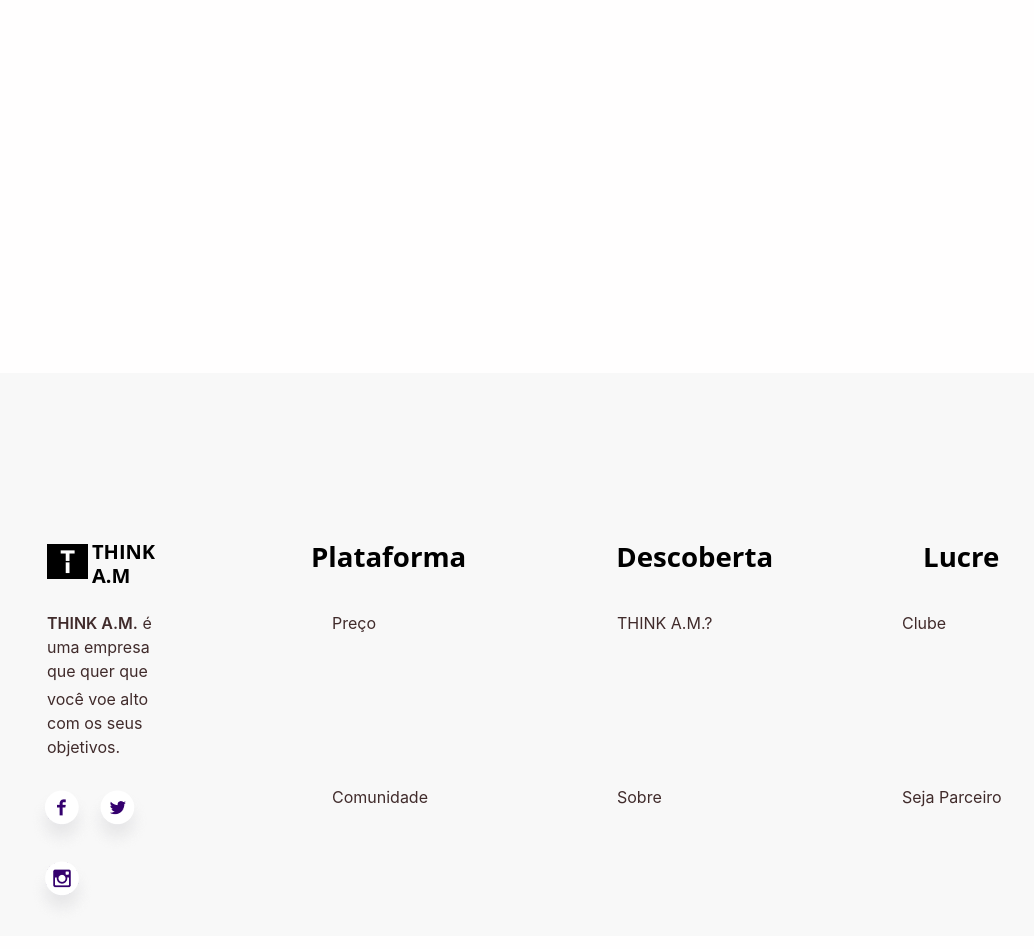
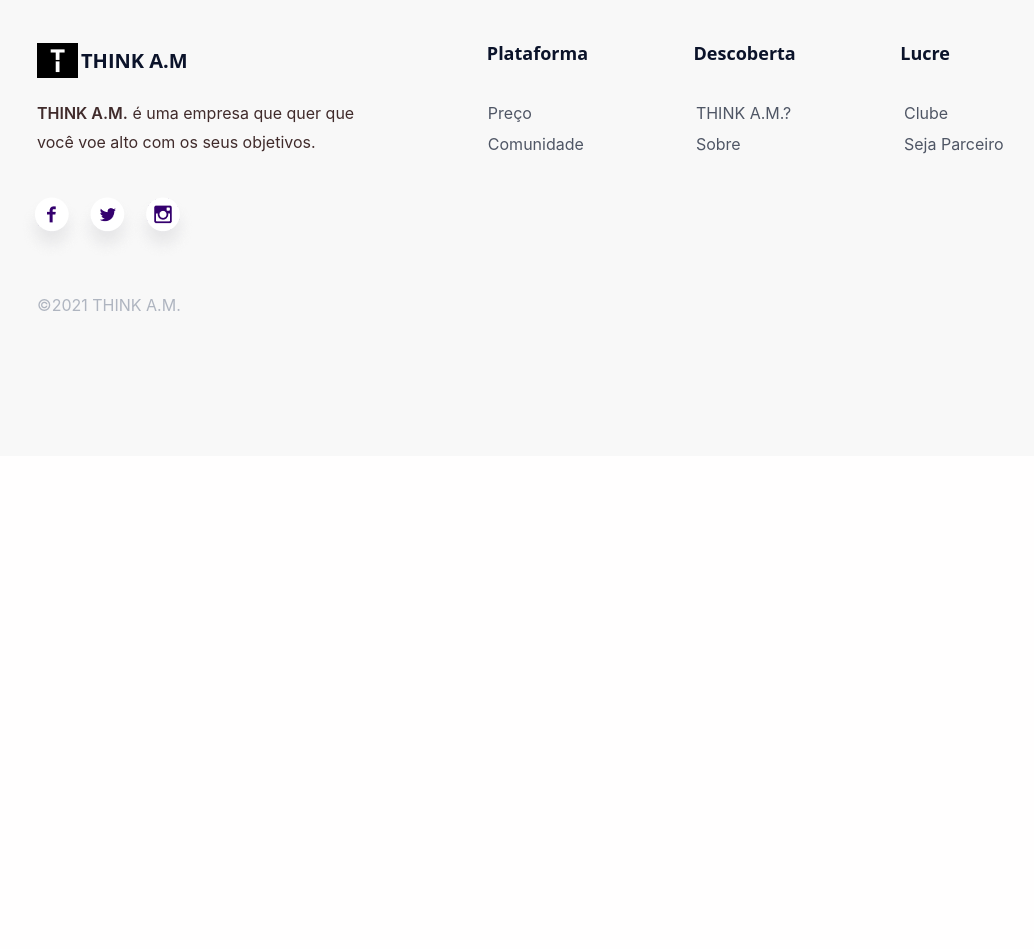
Before and after one commit to felipealbuquerq/primeirasemanadothinker, an Angular app in the folder angular/: page / in a window 1280 px wide. Shown: the part 1460-2409 px from the top of the page, without its empty margins (103-1137 px from the left). After the commit the page ends 1916 px from the top, so only its background shows below. Built offline with nearby package versions, Linux system fonts and the light colour scheme.

Commit message:
FEAT #8 - Created footer

```diff
--- a/angular/src/app/footer/footer.component.html
+++ b/angular/src/app/footer/footer.component.html
@@ -1,77 +1,51 @@
-<!-- <div class="content">
-    <div class="row d-flex justify-content-center">
-        <div class="col hero-text hero-image">
+<div class="content">
+    <div class="container">
         <div class="row">
-                <div class="hero-image hero-title col-10 d-flex">
+            <div class="col-5 d-flex logo">
                 <img src="assets/img/gallery/logo-think.png" alt="Logomarca da Think.A.M.">
+                <div class="title-main">
                     <h3>THINK A.M</h3>
                 </div>
             </div>
+            <div class="col title">
+                <h3>Plataforma</h3>
+            </div>
+            <div class="col title">
+                <h3>Descoberta</h3>
+            </div>
+            <div class="col title">
+                <h3>Lucre</h3>
+            </div>
             <div class="row">
-                <div class="hero-description col-12">
+                <div class="col-5 subtitle-main">
                     <p><strong>THINK A.M.</strong> é uma empresa que quer que</p>
                     <p>você voe alto com os seus objetivos.</p>
                 </div>
+                <div class="col subtitle">
+                    <p>Preço</p>
+                    <p>Comunidade</p>
                 </div>
+                <div class="col subtitle">
+                    <p>THINK A.M.? </p>
+                    <p>Sobre</p>
                 </div>
-    </div>
-</div>-->
-<br><br><br><br><br><br><br><br><br><br><br><br><br><br><br><br><br><br><br><br>
-
-<div class="content">
-    <div class="container">
-        <div class="row">
-            <div class="col d-flex">
-                <div class="logo">
-                    <img src="assets/img/gallery/logo-think.png" alt="Logomarca da Think.A.M.">
-                </div>
-                <div class="title">
-                    <h3>THINK A.M</h3>
-                </div>
-            </div>
-            <div class="col">
-                <h3>Plataforma</h3>
-            </div>
-            <div class="col">
-                <h3>Descoberta</h3>
-            </div>
-            <div class="col">
-                <h3>Lucre</h3>
-            </div>
-            <div class="row">
-                <div class="col">
-                    <p><strong>THINK A.M.</strong> é uma empresa que quer que</p>
-                    <p>você voe alto com os seus objetivos.</p>
-                </div>
-                <div class="col">
-                    <p>Preço</p>
-                </div>
-                <div class="col">
-                    <p>THINK A.M.? </p>
-                </div>
-                <div class="col">
+                <div class="col subtitle">
                     <p>Clube</p>
+                    <p>Seja Parceiro</p>
                 </div>
             </div>
             <div class="row">
-                <div class="col">
-                    <div class="icons">
+                <div class="col icons">
                     <img src="assets/icons/icon-facebook.png" alt="a">
                     <img src="assets/icons/icon-twitter.png" alt="a">
                     <img src="assets/icons/icon-instagram.png" alt="a">
                 </div>
             </div>
-                <div class="col">
-                    <p>Comunidade</p>
-                </div>
-                <div class="col">
-                    <p>Sobre</p>
-                </div>
-                <div class="col">
-                    Seja Parceiro
+            <div class="row">
+                <div class="col copyright">
+                    <p>©2021 THINK A.M.</p>
                 </div>
             </div>
         </div>
     </div>
 </div>
-<br><br><br><br><br><br><br><br><br><br><br><br><br><br><br><br><br><br><br><br>
--- a/angular/src/app/footer/footer.component.scss
+++ b/angular/src/app/footer/footer.component.scss
@@ -1,74 +1,64 @@
-// .content {
-//   .row {
-//     .hero-image {
-//       padding-left: 120px;
-//     }
-//     .hero-text {
-//       padding-top: 50px;
-//       padding-left: 50px;
-//       .row {
-//         margin-bottom: 20px;
-
-//         .hero-title {
-//           h3 {
-//             font-size: 20px;
-//           }
-//         }
-//         .hero-description {
-//           p {
-//             margin-bottom: 0.2em;
-//             font-size: 16px;
-//           }
-//         }
-//       }
-//     }
-//   }
-// }
-*{
+* {
   margin: 0;
   padding: 0;
 }
+
 .content {
   background-color: #f8f8f8;
   height: 563.12px;
   .container {
-    padding-top: 167px;
-  }
+    padding-top: 150px;
+    margin: auto;
+    padding-left: 70px;
     .row {
-    .col {
-      margin-left: 150px;
-      margin-bottom: 23px;
-      align-items: center;
-
       .logo {
         margin-right: 4px;
+        margin-bottom: 18px;
         img {
           width: 41px;
           margin-bottom: 5px;
         }
+        .title-main {
+          h3 {
+            margin-left: 3px;
+            margin-top: 6px;
+            font-size: 20px;
+            color: #0b132a;
+          }
+        }
       }
       .title {
         h3 {
-          font-size: 20px;
+          font-size: 18px;
+          color: #0b132a;
         }
       }
-    }
-    .row {
-      .col {
+      .subtitle-main {
         p {
-          margin-bottom: 0.2em;
+          margin-bottom: 0.3em;
         }
       }
+      .subtitle {
+        p {
+          margin-left: 5px;
+          font-size: 16px;
+          color: #4f5665;
+          margin-bottom: 0.4em;
         }
-    .row {
-      .col {
+      }
       .icons {
         margin-left: -20px;
+        margin-top: 30px;
+        margin-bottom: 30px;
         img {
           margin-right: -15px;
+        }
+      }
+      .copyright {
+        p {
+          color: #afb5c0;
         }
       }
     }
   }
 }
-}
--- a/angular/src/app/footer/footer.component.ts
+++ b/angular/src/app/footer/footer.component.ts
@@ -1,15 +1,9 @@
-import { Component, OnInit } from '@angular/core';
+import { Component } from '@angular/core';
 
 @Component({
   selector: 'app-footer',
   templateUrl: './footer.component.html',
   styleUrls: ['./footer.component.scss']
 })
-export class FooterComponent implements OnInit {
-
-  constructor() { }
-
-  ngOnInit(): void {
-  }
-
+export class FooterComponent {
 }
```
Lines whose indentation alone changed are shown as unchanged.
